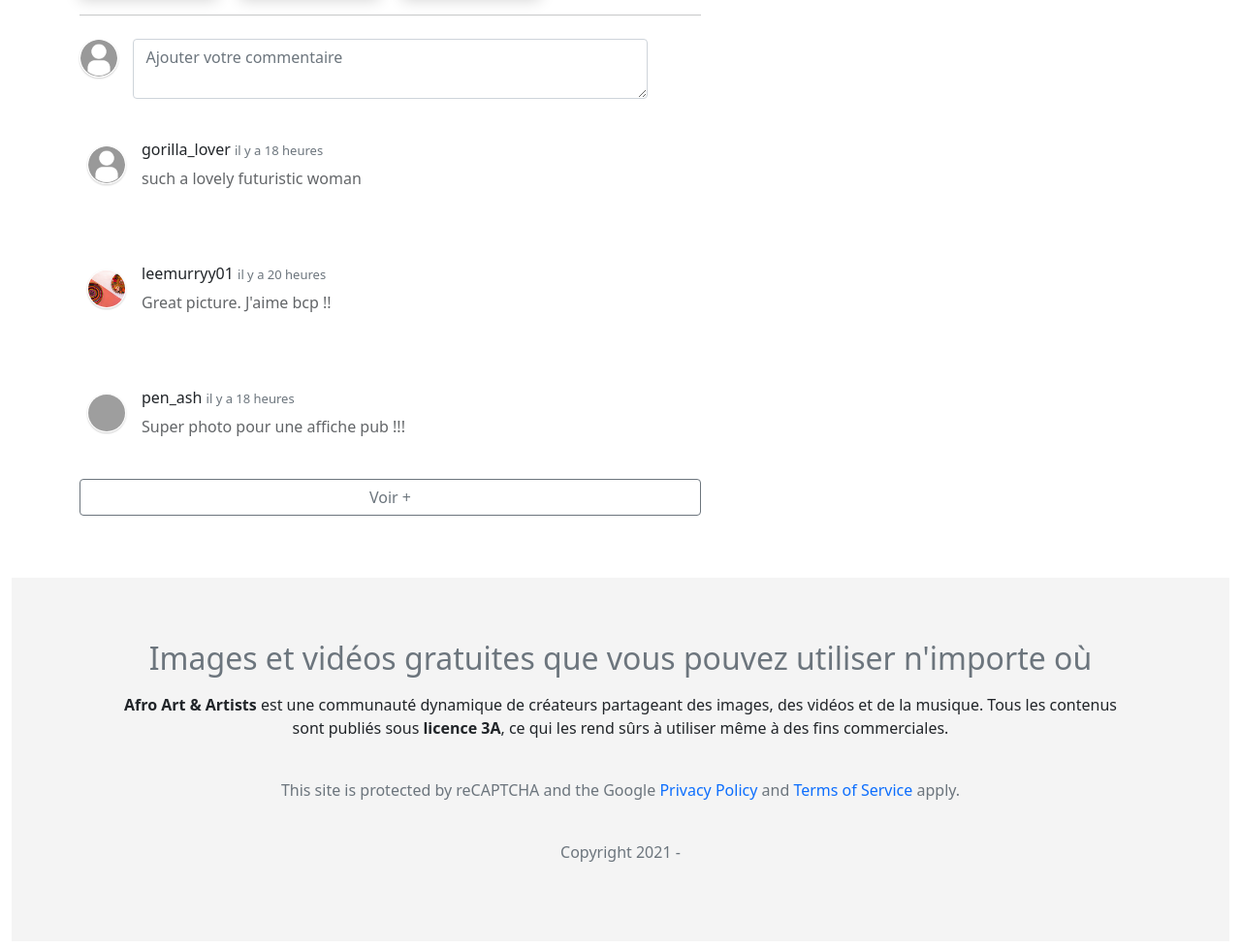
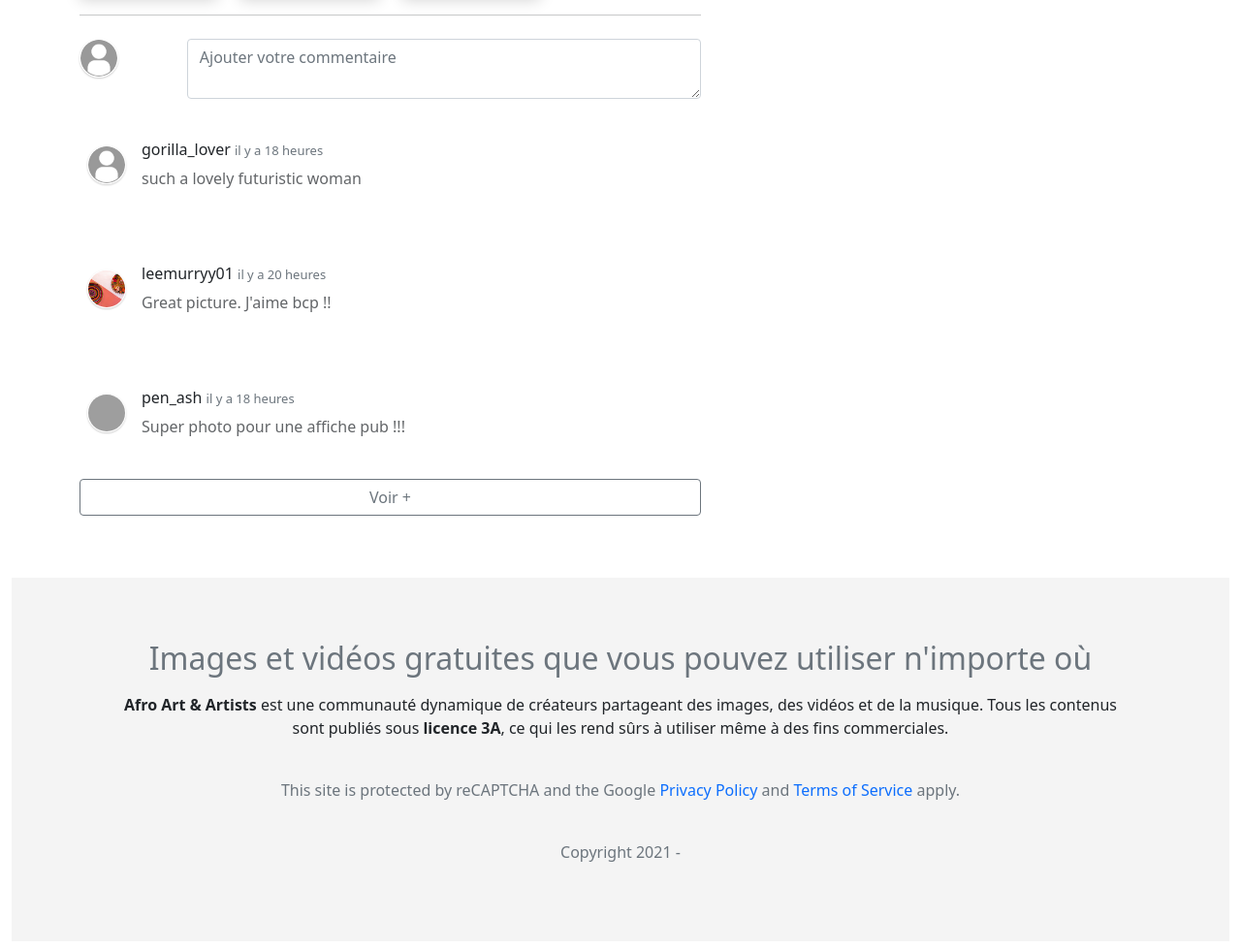
Before and after one commit to j2B237/Bank_Image_App, a Flask app: page /image/1 in a window 1280 px wide. Shown: the part 802-1781 px from the top of the page at 97% size. Run offline with Flask 2, Linux system fonts and the light colour scheme; some libraries are stand-ins or nearby versions; grey boxes are pictures that could not be loaded.

Commit message:
change layout

```diff
--- a/Application/templates/catalogue/base.html
+++ b/Application/templates/catalogue/base.html
@@ -16,7 +16,6 @@
     </head>
     <body>
         <div class="container-fluid">
-
             <!-- Navbar -->
             <nav class="navbar navbar-expand-lg navbar-dark bg-dark">
                 <div class="container-fluid">
@@ -89,7 +88,6 @@
                             </div>
                         </div>
 
-
                     </div>
                 </div>
             </nav>
--- a/Application/templates/catalogue/view_image.html
+++ b/Application/templates/catalogue/view_image.html
@@ -45,11 +45,11 @@
                 <div class="col-lg-12 my-2">
                     <form action="" method="post">
                         <div class="form-group">
-                            <div class="row">
-                                <div class="col-xs-1 col-sm-1 col-md-1 col-lg-1 d-none d-md-block d-lg-block">
+                            <div class="row row-cols-auto">
+                                <div class="col-2">
                                     <img src="{{ url_for('static', filename='img/user.png') }}" alt="" class="avatar-bordered">
                                 </div>
-                                <div class="col-xs-10 col-sm-10 col-md-10 col-lg-10 ">
+                                <div class="col-10">
                                     <textarea cols="30" rows="2" class="form-control" placeholder="Ajouter votre commentaire"></textarea>
                                 </div>
                             </div>
@@ -92,31 +92,28 @@
         <div class="col-lg-1"></div>
 
         <hr class="my-2 d-block d-lg-none">
+
         <div class="col-lg-4">
-            <div class="row">
-                <div class="col-lg-3">
-                    <div class="row">
-                        <div class="col">
+            <div class="row row-col-auto">
+                <div class="col-4">
                     <img src="{{ url_for('static', filename='img/profile/28.jpg') }}" class="avatar-bordered-lg" />
                 </div>
-                        <div class="col">
+                <div class="col-6">
                     <p class="text-muted">ThanhTN / 33 images</p>
                 </div>
             </div>
-                </div>
-                <div class="col-lg-6">
-                    <div class="row my-3">
-                        <div class="col-6">
+            <div class="row row-cols-auto my-2">
+                <div class="col">
                     <a href="" class="btn btn-flat mb-2">Café</a>
                 </div>
-                        <div class="col-6">
+                <div class="col">
                     <a href="" class="btn btn-ghost mb-2">Suivre</a>
                 </div>
             </div>
-                </div>
-            </div>
+
+
             <hr class="tex-muted my-2">
-            <div class="row">
+            <div class="row row-cols-auto">
                 <div class="col">
                     <a href="" class="btn btn-primary btn-sm my-1">
                         <span class="iconify" data-icon="ant-design:like-outlined"></span>
```
Lines whose indentation alone changed are shown as unchanged.
